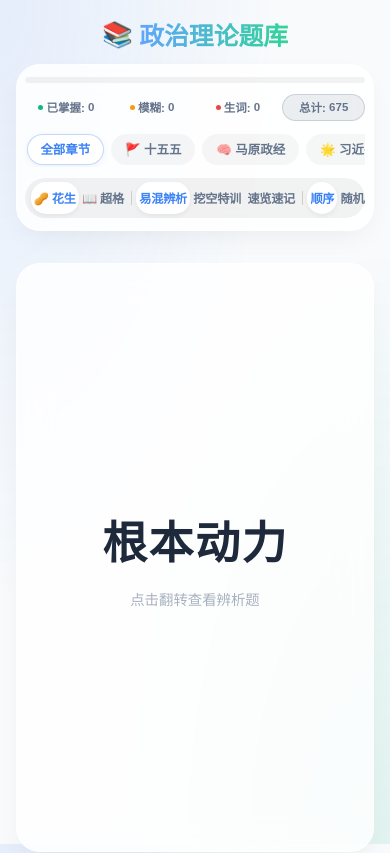
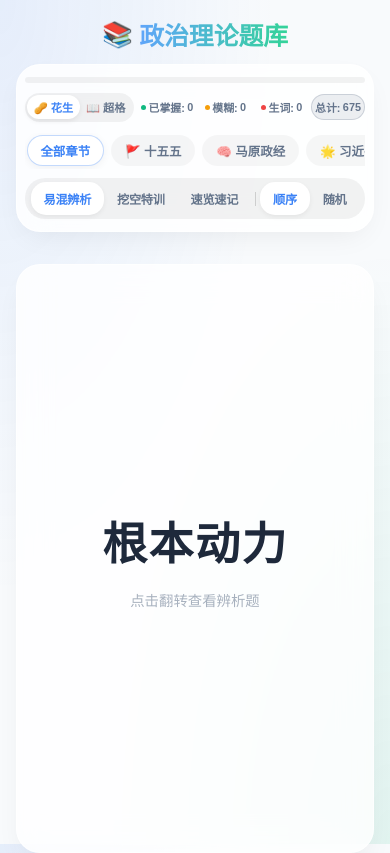
Before and after one commit to troses3/zhengzhi-fuxi, a React (Vite) app: page / in a window 390 px wide. Shown: the top 853 px of the page. Built offline with nearby package versions, Linux system fonts and the light colour scheme.

Commit message:
feat: move database toggle to top stats line for spacious layout

```diff
--- a/src/App.css
+++ b/src/App.css
@@ -89,12 +89,49 @@ body {
   transition: width 0.4s ease-in-out;
 }
 
+.stats-row {
+  display: flex;
+  align-items: center;
+  justify-content: space-between;
+  gap: 0.5rem;
+  width: 100%;
+}
+
+.db-toggle {
+  display: inline-flex;
+  align-items: center;
+  background: rgba(0, 0, 0, 0.05);
+  padding: 0.2rem;
+  border-radius: 20px;
+  flex-shrink: 0;
+}
+
+.db-btn {
+  padding: 0.32rem 0.6rem;
+  border: none;
+  background: none;
+  border-radius: 15px;
+  font-size: 0.76rem;
+  font-weight: 600;
+  color: var(--text-secondary);
+  cursor: pointer;
+  transition: all 0.2s ease;
+  white-space: nowrap;
+}
+
+.db-btn.active {
+  background: #ffffff;
+  color: var(--accent-color);
+  box-shadow: 0 2px 5px rgba(0, 0, 0, 0.08);
+  font-weight: 700;
+}
+
 .stats {
   display: flex;
   justify-content: space-between;
   align-items: center;
-  gap: 0.35rem;
-  width: 100%;
+  gap: 0.25rem;
+  flex: 1;
 }
 
 .stat-item {
@@ -103,7 +140,7 @@ body {
   align-items: center;
   justify-content: center;
   gap: 0.25rem;
-  padding: 0.3rem 0.2rem;
+  padding: 0.32rem 0.2rem;
   background: transparent;
   border: 1px solid transparent;
   border-radius: 20px;
@@ -562,14 +599,27 @@ body {
     padding: 0.75rem 0.5rem;
   }
 
+  .stats-row {
+    gap: 0.25rem;
+  }
+
+  .db-toggle {
+    padding: 0.15rem;
+  }
+
+  .db-btn {
+    padding: 0.25rem 0.4rem;
+    font-size: 0.7rem;
+  }
+
   .stats {
-    gap: 0.2rem;
+    gap: 0.15rem;
   }
 
   .stat-item {
-    padding: 0.3rem 0.2rem;
-    font-size: 0.72rem;
-    gap: 0.2rem;
+    padding: 0.25rem 0.12rem;
+    font-size: 0.68rem;
+    gap: 0.15rem;
   }
 
   .dot {
--- a/src/App.jsx
+++ b/src/App.jsx
@@ -413,6 +413,11 @@ function App() {
           <div className="progress-bar">
             <div className="progress-fill" style={{ width: `${progress}%` }}></div>
           </div>
+          <div className="stats-row">
+            <div className="db-toggle">
+              <button className={`db-btn ${dataSource === 'huasheng' ? 'active' : ''}`} onClick={() => setDataSource('huasheng')}>🥜 花生</button>
+              <button className={`db-btn ${dataSource === 'chaoge' ? 'active' : ''}`} onClick={() => setDataSource('chaoge')}>📖 超格</button>
+            </div>
             <div className="stats">
               <button
                 className={`stat-item ${filter === 'known' ? 'active-known' : ''}`}
@@ -445,6 +450,7 @@ function App() {
               >
                 总计: <span className="stat-count">{total}</span>
               </button>
+            </div>
           </div>
 
           {/* 第一行修改：单行横向滑动章节栏 */}
@@ -485,9 +491,6 @@ function App() {
 
           {/* 第二行修改：原版胶囊UI（修复手机端折行与间距） */}
           <div className="mode-toggle">
-            <button className={`mode-btn ${dataSource === 'huasheng' ? 'active' : ''}`} onClick={() => setDataSource('huasheng')}>🥜 花生</button>
-            <button className={`mode-btn ${dataSource === 'chaoge' ? 'active' : ''}`} onClick={() => setDataSource('chaoge')}>📖 超格</button>
-            <span className="mode-divider"></span>
             <button className={`mode-btn ${activeMode === 'contrast' ? 'active' : ''}`} onClick={() => setActiveMode('contrast')}>易混辨析</button>
             <button className={`mode-btn ${activeMode === 'quiz' ? 'active' : ''}`} onClick={() => setActiveMode('quiz')}>挖空特训</button>
             <button className={`mode-btn ${activeMode === 'speed' ? 'active' : ''}`} onClick={() => setActiveMode('speed')}>速览速记</button>
```
Also changed, not shown: 5 other files (tests, documents, lock files or other folders). Lines whose indentation alone changed are shown as unchanged.
